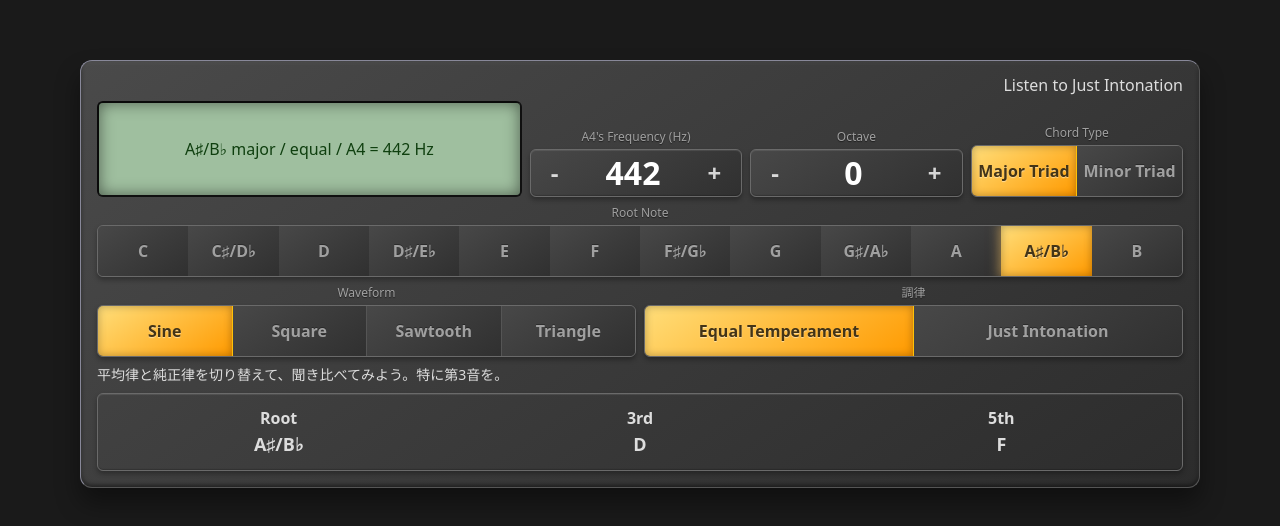
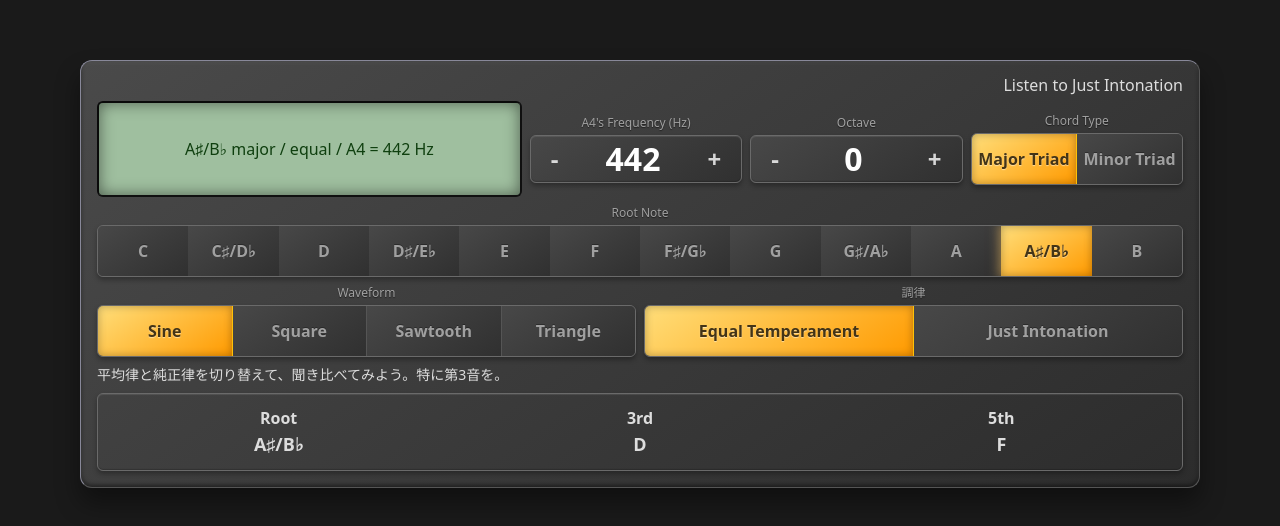
Before and after one commit to Nyoho/just-intonation, a React (Vite) app: page / in a window 1280 px wide. Shown: the part 126-652 px from the top of the page. Built offline with nearby package versions, Linux system fonts and the light colour scheme.

Commit message:
Change style from items-end to items-center

```diff
--- a/src/App.tsx
+++ b/src/App.tsx
@@ -298,7 +298,7 @@ export default function App() {
 
         {/* 縦長時：A4周波数、オクターブ、和音タイプを横1列（3列） */}
         {/* 横長時：LCD、A4周波数、オクターブ、和音タイプを横1列（4列） */}
-        <div className="grid grid-cols-3 gap-4 mb-2 landscape:grid-cols-[2fr_1fr_1fr_1fr] landscape:gap-2 landscape:items-end">
+        <div className="grid grid-cols-3 gap-4 mb-2 landscape:grid-cols-[2fr_1fr_1fr_1fr] landscape:gap-2 landscape:items-center">
           <div className="hidden landscape:block">
             <LcdScreen displayText={`${selectedPitch} ${chordType} / ${mode} / A4 = ${aFrequency} Hz`} />
           </div>
```
